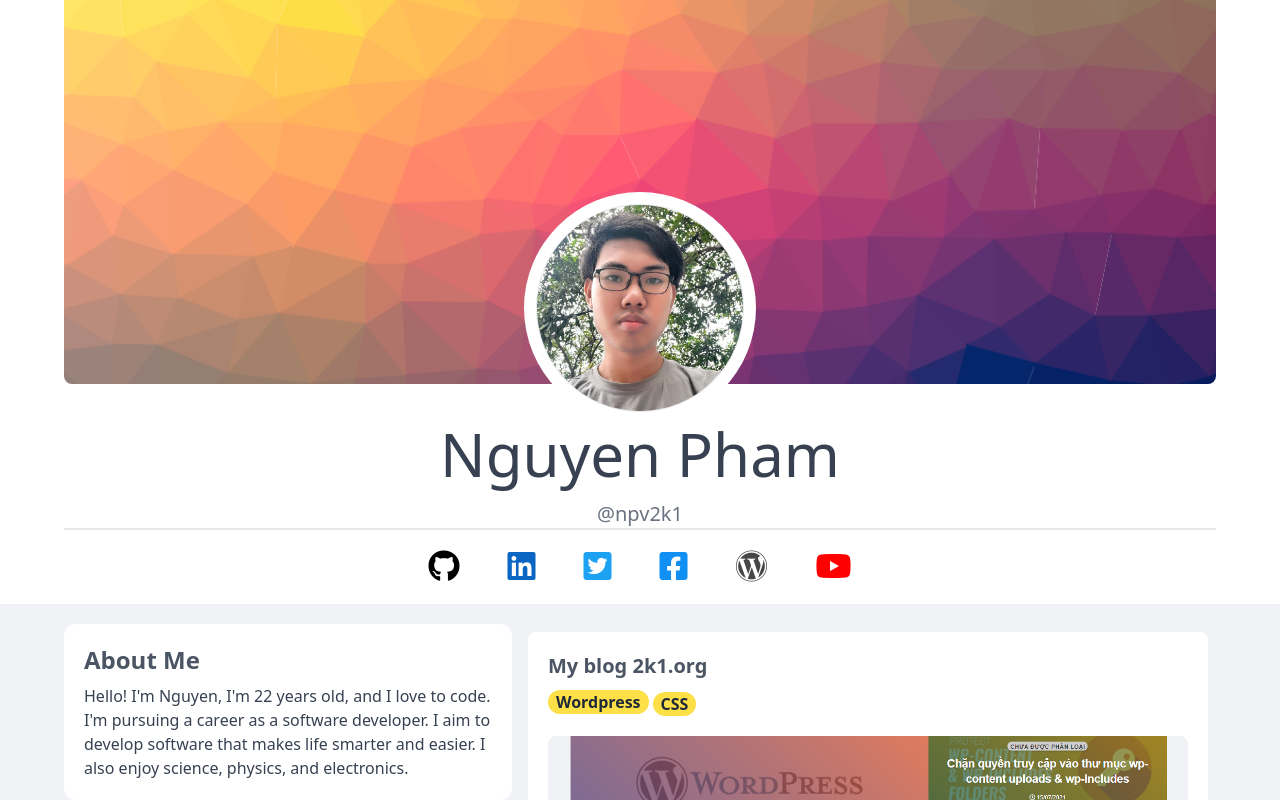
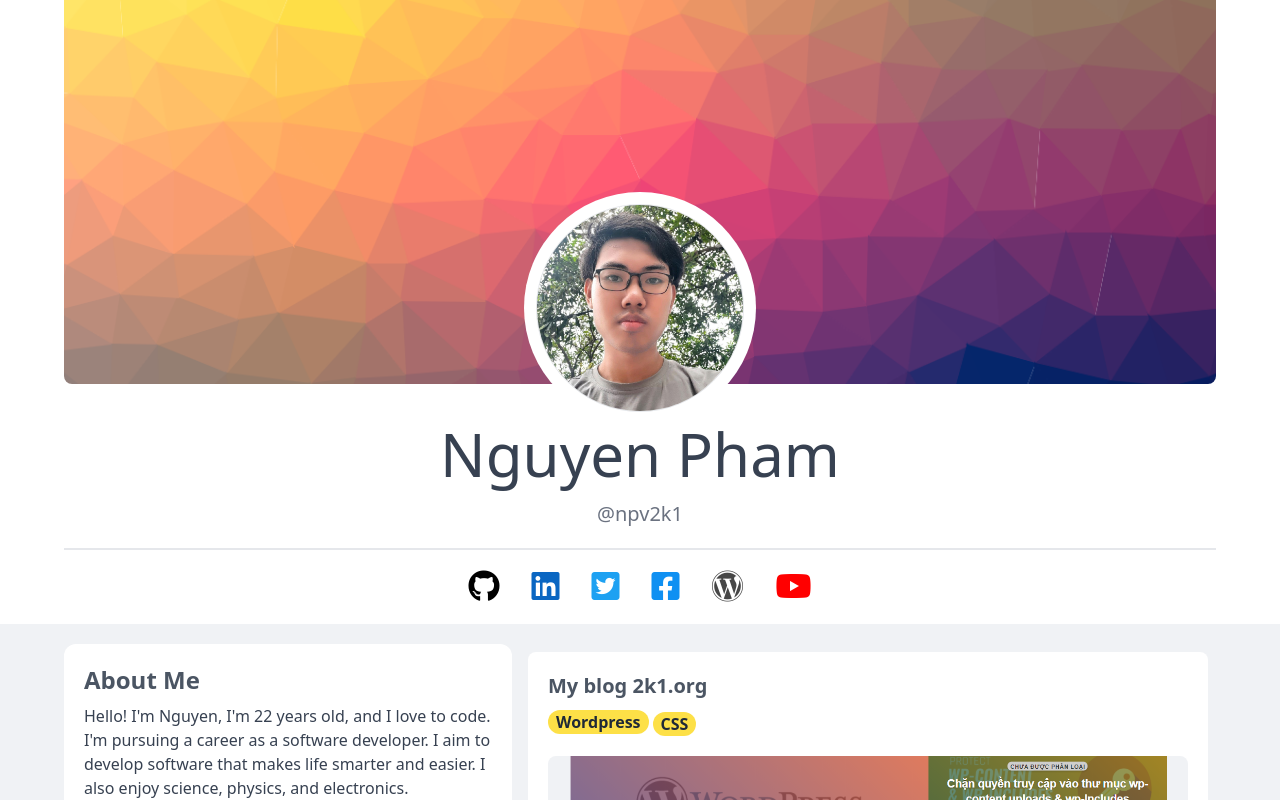
Before and after one commit to npv2k1/npv2k1.github.io, a Next.js app: page / in a window 1280 px wide. Shown: the top 800 px of the page. Built offline with nearby package versions, Linux system fonts and the light colour scheme.

Commit message:
update header

```diff
--- a/package.json
+++ b/package.json
@@ -13,6 +13,7 @@
     "@types/node": "20.5.7",
     "@types/react": "18.2.21",
     "@types/react-dom": "18.2.7",
+    "clsx": "^2.0.0",
     "eslint": "8.48.0",
     "eslint-config-next": "13.4.19",
     "framer-motion": "^10.16.1",
@@ -25,6 +26,7 @@
     "autoprefixer": "^10.4.15",
     "postcss": "^8.4.28",
     "prettier-plugin-tailwindcss": "^0.5.3",
-    "tailwindcss": "^3.3.3"
+    "tailwindcss": "^3.3.3",
+    "prettier": "^2.8.8"
   }
 }
--- a/src/components/Header.tsx
+++ b/src/components/Header.tsx
@@ -1,54 +1,28 @@
 import { css } from '@emotion/react';
+import SocialLink from './SocialLink';
 
-function Header({ coverImg, profileImg, displayName, description }: any) {
+function Header({ profile }: any) {
   return (
     <div className="flex justify-center">
       <div className="relative w-full flex-1 md:max-w-6xl">
         <img
           className="h-96 w-full rounded-b-lg  bg-opacity-20 bg-gradient-to-br object-cover "
-          src={coverImg}
+          src={profile.coverImg}
         />
         <div className=" -mt-48 flex items-center justify-center rounded  ">
           <div className="rounded-full bg-white p-3">
-            <img className="h-52 w-52 rounded-full border object-cover" src={profileImg} alt="" />
+            <img className="h-52 w-52 rounded-full border object-cover" src={profile.profileImg} alt="" />
           </div>
         </div>
-        <div className=" flex flex-col space-y-4 border-b-2">
-          <h1 className="text-semibold text-center text-6xl text-gray-700">{displayName}</h1>
-          <h2 className="text-center text-xl text-gray-500">{description}</h2>
+        <div className=" flex flex-col space-y-4 border-b-2 pb-5">
+          <h1 className="text-semibold text-center text-6xl text-gray-700">{profile.fullName}</h1>
+          <h2 className="text-center text-xl text-gray-500">{profile.userName}</h2>
         </div>
 
-        <div className="flex flex-wrap items-center justify-center space-x-2">
-          <div className="items-center rounded-lg border-blue-500 p-5 hover:bg-gray-200">
-            <a href="https://github.com/npv2k1" target="_blank">
-              <i className="fab fa-github fa-2x"></i>
-            </a>
-          </div>
-          <div className="items-center rounded-lg border-blue-500 p-5 hover:bg-gray-200">
-            <a href="https://www.linkedin.com/in/npv2k1/" target="_blank">
-              <i className="fab fa-linkedin fa-2x text-[#0A66C2]"></i>
-            </a>
-          </div>
-          <div className="items-center rounded-lg border-blue-500 p-5 hover:bg-gray-200">
-            <a href="https://twitter.com/npv2k1" target="_blank">
-              <i className="fab fa-twitter-square  fa-2x text-[#1DA1F2]"></i>
-            </a>
-          </div>
-          <div className="items-center rounded-lg border-blue-500 p-5 hover:bg-gray-200">
-            <a href="https://www.facebook.com/pvnpvnpvn/" target="_blank">
-              <i className="fab fa-facebook-square fa-2x text-[#0F90F2]"></i>
-            </a>
-          </div>
-          <div className="items-center rounded-lg border-blue-500 p-5 hover:bg-gray-200">
-            <a href="https://2k1.org" target="_blank">
-              <i className="fab fa-wordpress fa-2x text-[#464646]"></i>
-            </a>
-          </div>
-          <div className="items-center rounded-lg border-blue-500 p-5 hover:bg-gray-200">
-            <a href="https://www.youtube.com/channel/UCXsIcA5FfZIOZUOpFRrTcHA" target="_blank">
-              <i className="fab fa-youtube fa-2x text-[#FF0000]"></i>
-            </a>
-          </div>
+        <div className="flex flex-wrap items-center justify-center space-x-2 py-2">
+          {profile.socialLinks.map((socialLink: any) => (
+            <SocialLink key={socialLink.href} {...socialLink} />
+          ))}
         </div>
       </div>
     </div>
--- /dev/null
+++ b/src/components/SocialLink.tsx
@@ -0,0 +1,19 @@
+import Link from 'next/link';
+import { cn } from '@/utils';
+export type SocialLinkProps = {
+  href: string;
+  icon: string;
+  color: string;
+};
+
+function SocialLink({ href, icon, color }: SocialLinkProps) {
+  return (
+    <div className="items-center rounded-lg border-blue-500 p-3 hover:bg-gray-200 hover:scale-150 hover:transform hover:-translate-y-4 ">
+      <Link href={href} target="_blank">
+        <i className={`fab ${icon} fa-2x `} style={{ color }}></i>
+      </Link>
+    </div>
+  );
+}
+
+export default SocialLink;
--- /dev/null
+++ b/src/mocks/index.ts
@@ -0,0 +1,39 @@
+// Mockup data
+export const profile = {
+  fullName: 'Nguyen Pham',
+  userName: '@npv2k1',
+  coverImg: 'img/background.png',
+  profileImg: 'img/avatar.jpg',
+  socialLinks: [
+    {
+      href: 'https://github.com/npv2k1',
+      icon: 'fa-github',
+      color: '',
+    },
+    {
+      href: 'https://www.linkedin.com/in/npv2k1/',
+      icon: 'fa-linkedin',
+      color: '#0A66C2',
+    },
+    {
+      href: 'https://twitter.com/npv2k1',
+      icon: 'fa-twitter-square',
+      color: '#1DA1F2',
+    },
+    {
+      href: 'https://www.facebook.com/pvnpvnpvn/',
+      icon: 'fa-facebook-square',
+      color: '#0F90F2',
+    },
+    {
+      href: 'https://2k1.org',
+      icon: 'fa-wordpress',
+      color: '#464646',
+    },
+    {
+      href: 'https://www.youtube.com/channel/UCXsIcA5FfZIOZUOpFRrTcHA',
+      icon: 'fa-youtube',
+      color: '#FF0000',
+    },
+  ],
+};
--- a/src/pages/index.tsx
+++ b/src/pages/index.tsx
@@ -1,18 +1,12 @@
 import Header from '@/components/Header';
 import Posts from '@/components/Posts';
 import Sidebar from '@/components/Sidebar';
+import { profile } from '@/mocks';
 export default function Home() {
-  const displayName = 'Nguyen Pham';
-  const description = '@npv2k1';
-  const coverImg = 'img/background.png';
-  const profileImg = 'img/avatar.jpg';
+
   return (
     <div className="flex flex-col">
-      <Header
-        displayName={displayName}
-        coverImg={coverImg}
-        profileImg={profileImg}
-        description={description}
+      <Header profile={profile}
       />
       <div className="h-full bg-[#F0F2F5] pb-96">
         <div className="mx-auto flex max-w-6xl flex-col justify-center  space-x-2 md:flex-row">
--- /dev/null
+++ b/src/utils/index.ts
@@ -0,0 +1,2 @@
+import cn from 'clsx';
+export { cn };
```
Also changed, not shown: .prettierrc.js, 1 other file (tests, documents, lock files or other folders).
